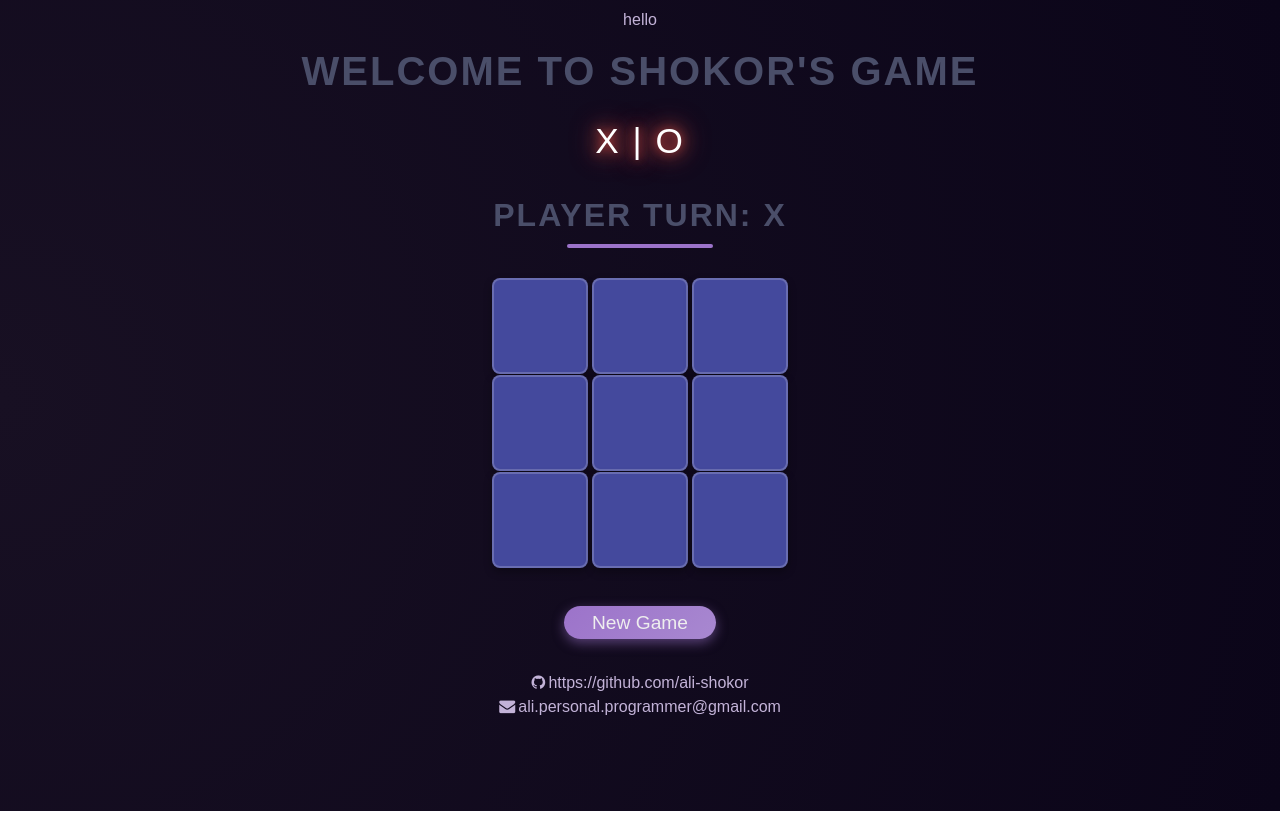
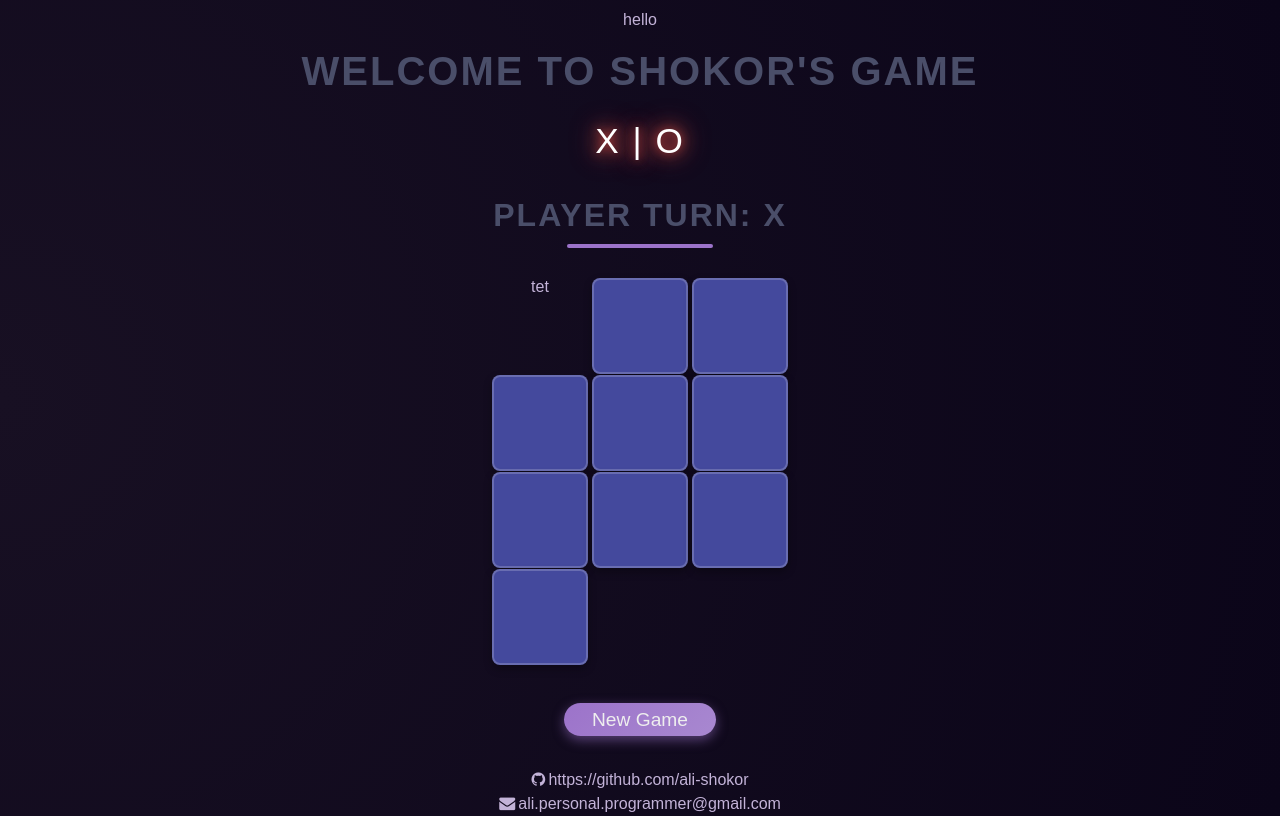
Before and after one commit to ali-shokor/angular-tic-tac-toe, an Angular app: page / in a window 1280 px wide. Built offline with nearby package versions, Linux system fonts and the light colour scheme.

Commit message:
Update board.component.html

```diff
--- a/src/app/board/board.component.html
+++ b/src/app/board/board.component.html
@@ -14,6 +14,7 @@
     <h2 class="turn">Player Turn: {{ player }}</h2>
     }
     <main>
+      tet
         @for (square of squares; track squares; let i = $index) {
             @if(winnerLine) {
                 @if(squares[winnerLine[0]] === 'X') {
```
